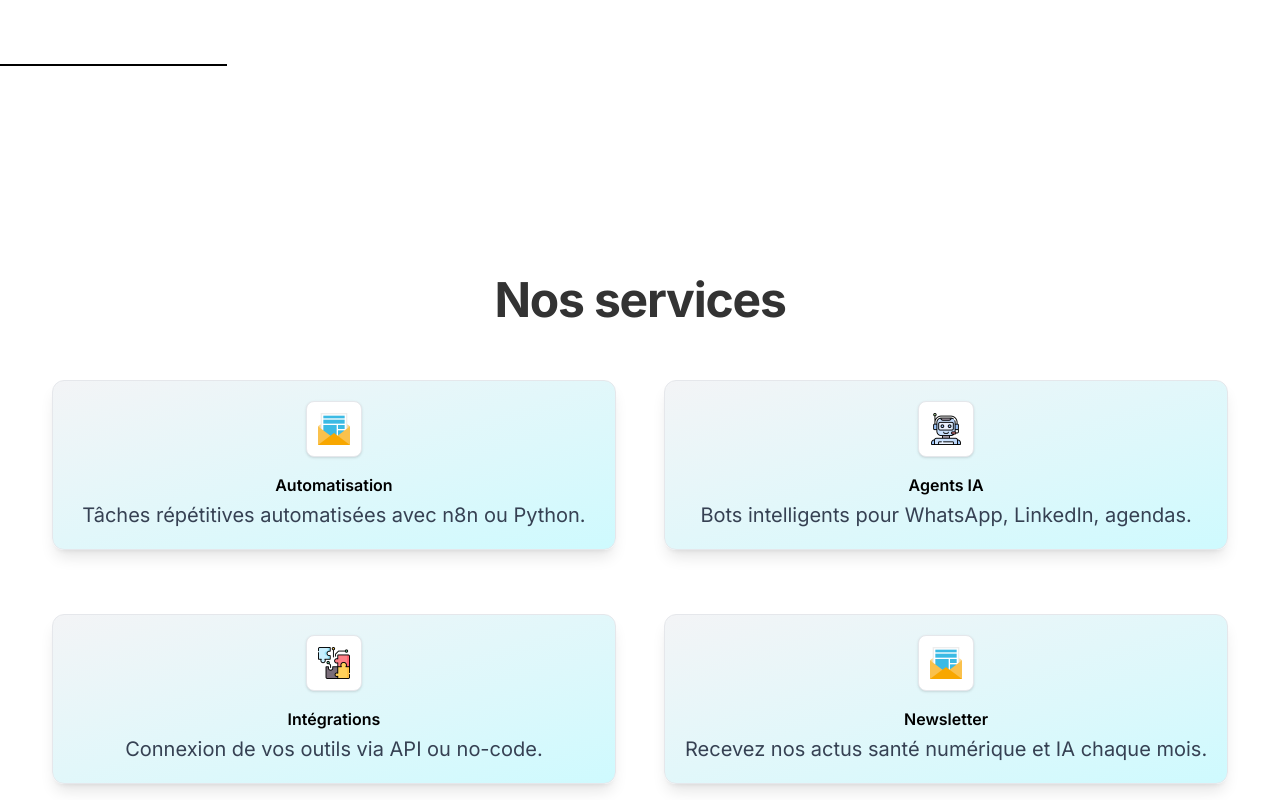
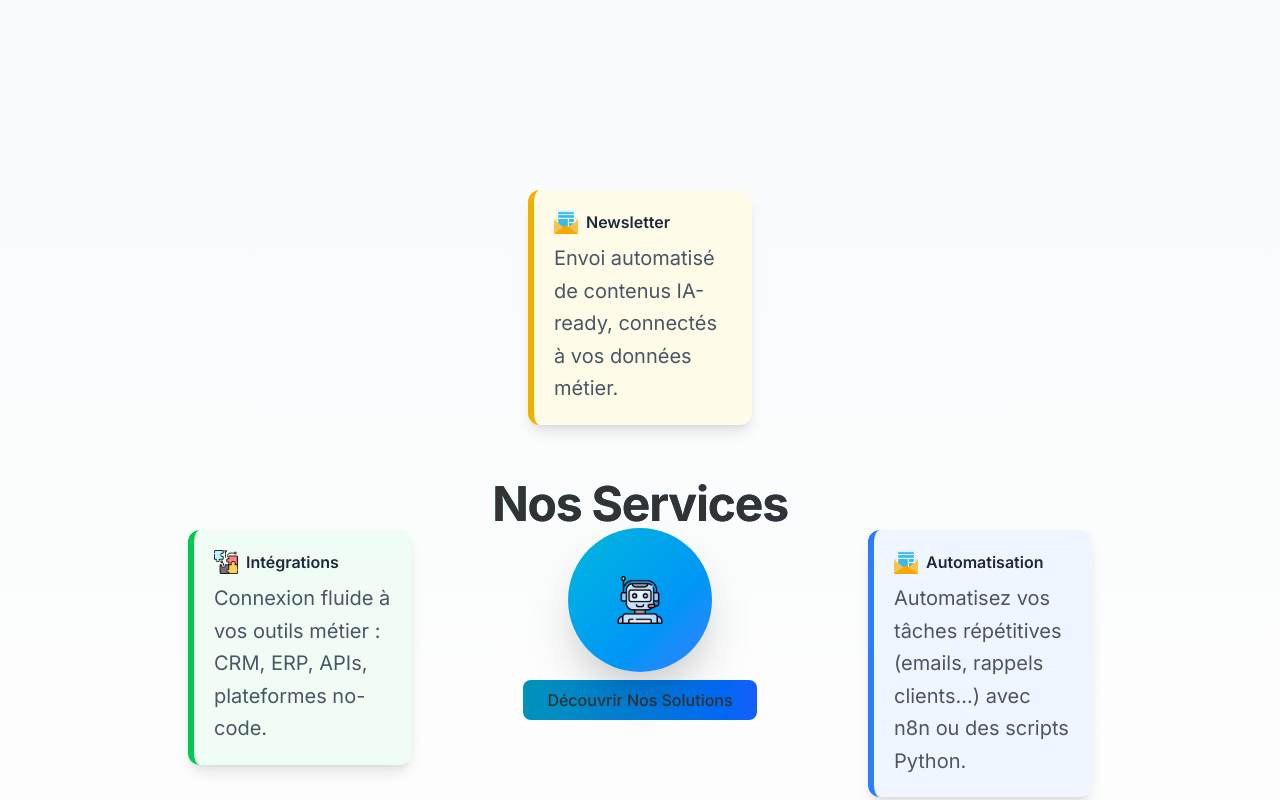
Before and after one commit to onlybaptiste54/agenceAetheria, a Next.js app: page / in a window 1280 px wide. Shown: the part 1680-2480 px from the top of the page. Built offline with nearby package versions, Linux system fonts and the light colour scheme.

Commit message:
Feat: Service New design

```diff
--- a/package.json
+++ b/package.json
@@ -18,6 +18,7 @@
     "react": "^19.0.0",
     "react-dom": "^19.0.0",
     "react-icons": "^5.5.0",
+    "react-intersection-observer": "^9.16.0",
     "stripe": "^18.2.1",
     "tailwind-merge": "^3.3.0"
   },
--- a/src/app/Components/Navbar.js
+++ b/src/app/Components/Navbar.js
@@ -16,9 +16,9 @@ export default function Navbar() {
   }, []);
 
   const navItems = [
-    ['#services', 'Services'],
-    ['#a-propos', 'À propos'],
-    ['#contact', 'Contact'],
+    ['#Audit', 'Audit'],
+    ['#Services', 'Services'],
+    ['#Contact', 'Contact'],
   ];
 
   const router = useRouter();
@@ -44,16 +44,17 @@ export default function Navbar() {
         {/* LOGO + TEXTE ALIGNÉS À GAUCHE */}
         <div
           onClick={() => router.push('/')}
-          className="flex justify-self-start items-center space-x-2 min-w-[220px] cursor-pointer"
+          className="flex justify-self-start items-center space-x-0 min-w-[220px] cursor-pointer"
         >
           <img
             src="/LogoAetheriaaNoBg.png"
             alt="Logo"
             className="h-18 w-auto"
           />
-          <span className="text-cyan-700  text-3xl font-bold tracking-tight">
-            AetherIA
-          </span>
+        <span className="text-cyan-700 text-3xl font-bold tracking-tight -ml-4">
+  etherIA
+</span>
+
         </div>
 
         {/* NAVIGATION + DARK MODE + BURGER ALIGNÉS */}
--- a/src/app/Components/Services.js
+++ b/src/app/Components/Services.js
@@ -1,87 +1,150 @@
-import { FaCogs } from 'react-icons/fa';
-import Card from './Card';
+'use client';
+import { motion } from 'framer-motion';
+import { useInView } from 'react-intersection-observer';
+import { useEffect, useState } from 'react';
 
-export default function Services() {
 const services = [
   {
     title: 'Automatisation',
-      description: 'Tâches répétitives automatisées avec n8n ou Python.',
-      icon: (
-        <img
-          src="/e-mail.png"
-          alt="Icone E-mail"
-          className="h-8 w-8"
-        />
-      ),
+    description:
+      'Automatisez vos tâches répétitives (emails, rappels clients...) avec n8n ou des scripts Python.',
+    icon: '/e-mail.png',
+    color: 'border-blue-500',
+    bgColor: 'bg-blue-50',
   },
   {
     title: 'Agents IA',
-      description: 'Bots intelligents pour WhatsApp, LinkedIn, agendas.',
-      icon: (
-        <img
-          src="/chatbot.png"
-          alt="Icone Chatbot"
-          className="h-8 w-8"
-        />
-      ),
+    description:
+      'Des bots intelligents pour répondre, prendre des RDV ou prospecter sur WhatsApp, LinkedIn, Google Calendar.',
+    icon: '/chatbot.png',
+    color: 'border-purple-500',
+    bgColor: 'bg-purple-50',
   },
   {
     title: 'Intégrations',
-      description: 'Connexion de vos outils via API ou no-code.',
-      icon: (
-        <img
-          src="/integration.png"
-          alt="Icone Intégration"
-          className="h-8 w-8"
-        />
-      ),
+    description:
+      'Connexion fluide à vos outils métier : CRM, ERP, APIs, plateformes no-code.',
+    icon: '/integration.png',
+    color: 'border-green-500',
+    bgColor: 'bg-green-50',
   },
   {
     title: 'Newsletter',
-      description: 'Recevez nos actus santé numérique et IA chaque mois.',
-      icon: (
-        <img
-          src="/e-mail.png"
-          alt="Icone Newsletter"
-          className="h-8 w-8"
-        />
-      ),
+    description:
+      'Envoi automatisé de contenus IA-ready, connectés à vos données métier.',
+    icon: '/e-mail.png',
+    color: 'border-yellow-500',
+    bgColor: 'bg-yellow-50',
   },
 ];
 
+export default function Services() {
+  const { ref, inView } = useInView({ triggerOnce: true, threshold: 0.1 });
+  const [isMounted, setIsMounted] = useState(false);
+
+  useEffect(() => {
+    setIsMounted(true);
+  }, []);
+
   return (
-    <>
-      <div className="section-divider" />
    <section
   id="services"
-        className="min-h-screen flex flex-col items-center justify-center bg-[--background] text-[--foreground] py-4 sm:py-8 md:py-10"
+  ref={ref}
+  className="relative min-h-[1200px] flex flex-col items-center justify-center bg-gradient-to-b from-gray-50 to-white px-4 py-20 text-gray-900"
 >
-        <div className="max-w-7xl mx-auto text-center px-4 sm:px-6 md:px-8">
-          <h1 className="text-3xl sm:text-4xl md:text-5xl font-extrabold text-black mb-8 sm:mb-12">
-            Nos services
-          </h1>
-<div className="grid grid-cols-1 md:grid-cols-2 gap-x-12 gap-y-16">
-            {services.map((service, index) =>
-              service.link ? (
-                <a href={service.link} key={index} className="block">
-                  <Card
-                    title={service.title}
-                    description={service.description}
-                    icon={service.icon}
-                  />
+
+      {/* Header */}
+      <motion.h1
+        className="text-4xl md:text-5xl font-bold tracking-tight mb-16 text-center bg-clip-text text-transparent bg-gradient-to-r from-cyan-600 to-blue-600"
+        initial={{ opacity: 0, y: -20 }}
+        animate={inView ? { opacity: 1, y: 0 } : {}}
+        transition={{ duration: 0.6 }}
+      >
+        Nos Services
+      </motion.h1>
+
+      {/* Desktop Circular Layout */}
+      <div className="relative w-full max-w-5xl hidden lg:block">
+        <div className="absolute top-1/2 left-1/2 -translate-x-1/2 -translate-y-1/2 w-36 h-36 bg-gradient-to-br from-cyan-500 to-blue-500 rounded-full shadow-2xl flex items-center justify-center z-10">
+          <img src="/chatbot.png" alt="Core Icon" className="w-12 h-12" />
+        </div>
+
+        {services.map((service, index) => {
+          const total = services.length;
+          const angle = (360 / total) * index;
+          const radius = 340; // Increased radius for better spacing
+          const x = radius * Math.cos((angle * Math.PI) / 180);
+          const y = radius * Math.sin((angle * Math.PI) / 180);
+
+          return (
+            <motion.div
+              key={index}
+              className="absolute w-56" // Slightly reduced width
+              style={{
+                top: `calc(50% + ${y}px - 70px)`, // Adjusted positioning
+                left: `calc(50% + ${x}px - 112px)`,
+              }}
+              initial={{ opacity: 0, scale: 0.8 }}
+              animate={inView ? { opacity: 1, scale: 1 } : {}}
+              transition={{ delay: 0.2 + index * 0.15, duration: 0.5 }}
+              whileHover={{ scale: 1.05, transition: { duration: 0.2 } }}
+            >
+              <div
+                className={`relative ${service.bgColor} ${service.color} border-l-6 p-5 rounded-xl shadow-lg hover:shadow-2xl transition-all duration-300`}
+              >
+                <div className="flex items-center gap-2 mb-2">
+                  <img src={service.icon} alt={service.title} className="w-6 h-6" />
+                  <h3 className="text-base font-semibold text-gray-800">
+                    {service.title}
+                  </h3>
+                </div>
+                <p className="text-sm text-gray-600 leading-relaxed">
+                  {service.description}
+                </p>
+              </div>
+            </motion.div>
+          );
+        })}
+      </div>
+
+      {/* Mobile/Tablet Grid Layout */}
+      <div className="grid grid-cols-1 sm:grid-cols-2 gap-8 w-full max-w-4xl lg:hidden"> {/* Increased gap */}
+        {services.map((service, index) => (
+          <motion.div
+            key={index}
+            className={`relative ${service.bgColor} ${service.color} border-l-6 p-5 rounded-xl shadow-lg hover:shadow-2xl transition-all duration-300`}
+            initial={{ opacity: 0, y: 20 }}
+            animate={inView ? { opacity: 1, y: 0 } : {}}
+            transition={{ delay: 0.1 * index, duration: 0.5 }}
+            whileHover={{ scale: 1.03, transition: { duration: 0.2 } }}
+          >
+            <div className="flex items-center gap-2 mb-2">
+              <img src={service.icon} alt={service.title} className="w-6 h-6" />
+              <h3 className="text-base font-semibold text-gray-800">
+                {service.title}
+              </h3>
+            </div>
+            <p className="text-sm text-gray-600 leading-relaxed">
+              {service.description}
+            </p>
+          </motion.div>
+        ))}
+      </div>
+
+      {/* Call to Action */}
+      <motion.div
+        className="mt-20" // Increased margin-top for better spacing
+        initial={{ opacity: 0, y: 20 }}
+        animate={inView ? { opacity: 1, y: 0 } : {}}
+        transition={{ delay: 0.6, duration: 0.5 }}
+      >
+        <a
+          href="#contact"
+          className="inline-block px-6 py-2 bg-gradient-to-r from-cyan-600 to-blue-600 text-white font-medium rounded-lg hover:bg-gradient-to-l transition-all duration-300 text-base" // Reduced padding and font size
+        >
+          Découvrir Nos Solutions
         </a>
-              ) : (
-                <Card
-                  key={index}
-                  title={service.title}
-                  description={service.description}
-                  icon={service.icon}
-                />
-              )
-            )}
-          </div>
-        </div>
+      </motion.div>
     </section>
-    </>
   );
 }
```
Also changed, not shown: 1 other file (tests, documents, lock files or other folders). Lines whose indentation alone changed are shown as unchanged.
